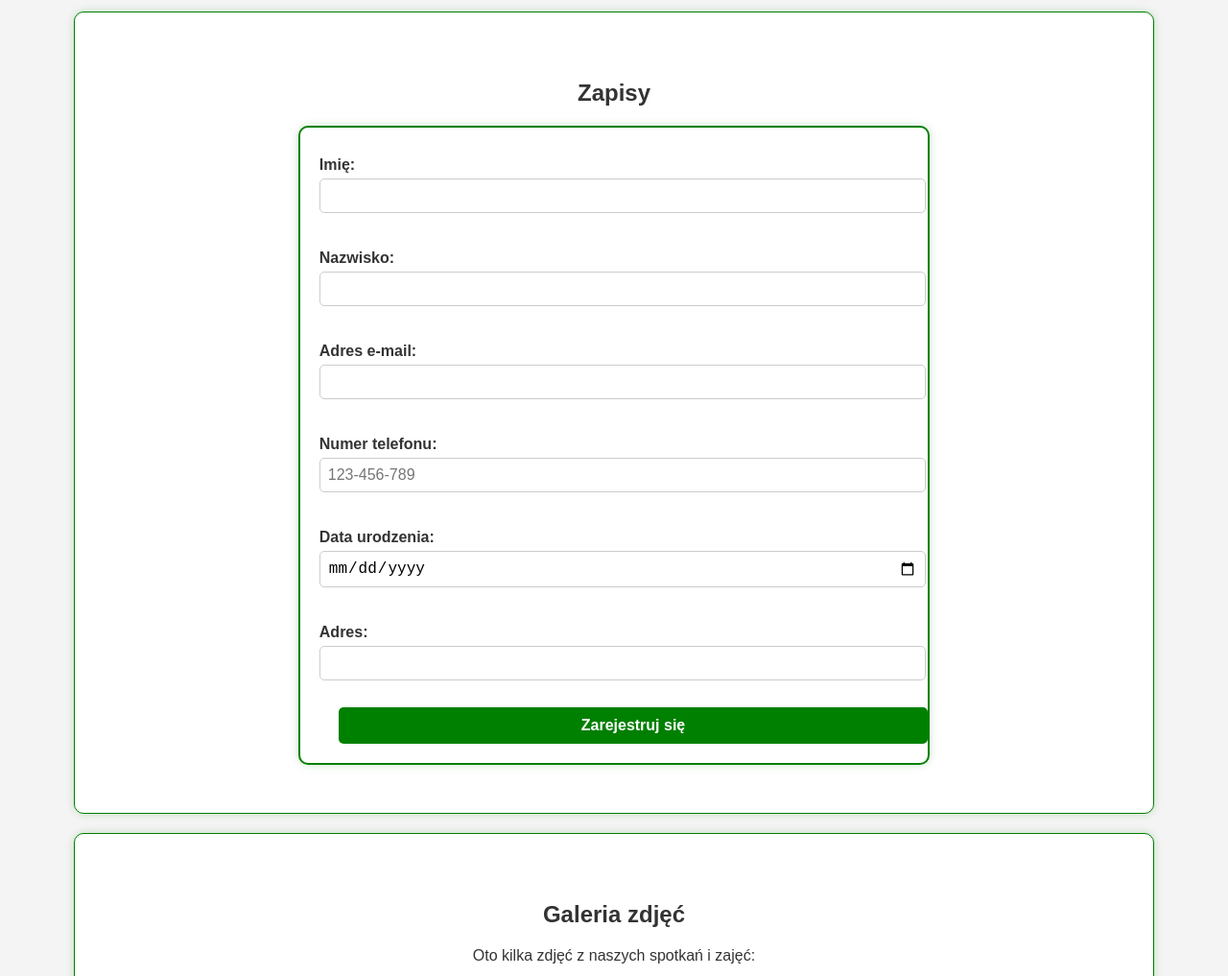
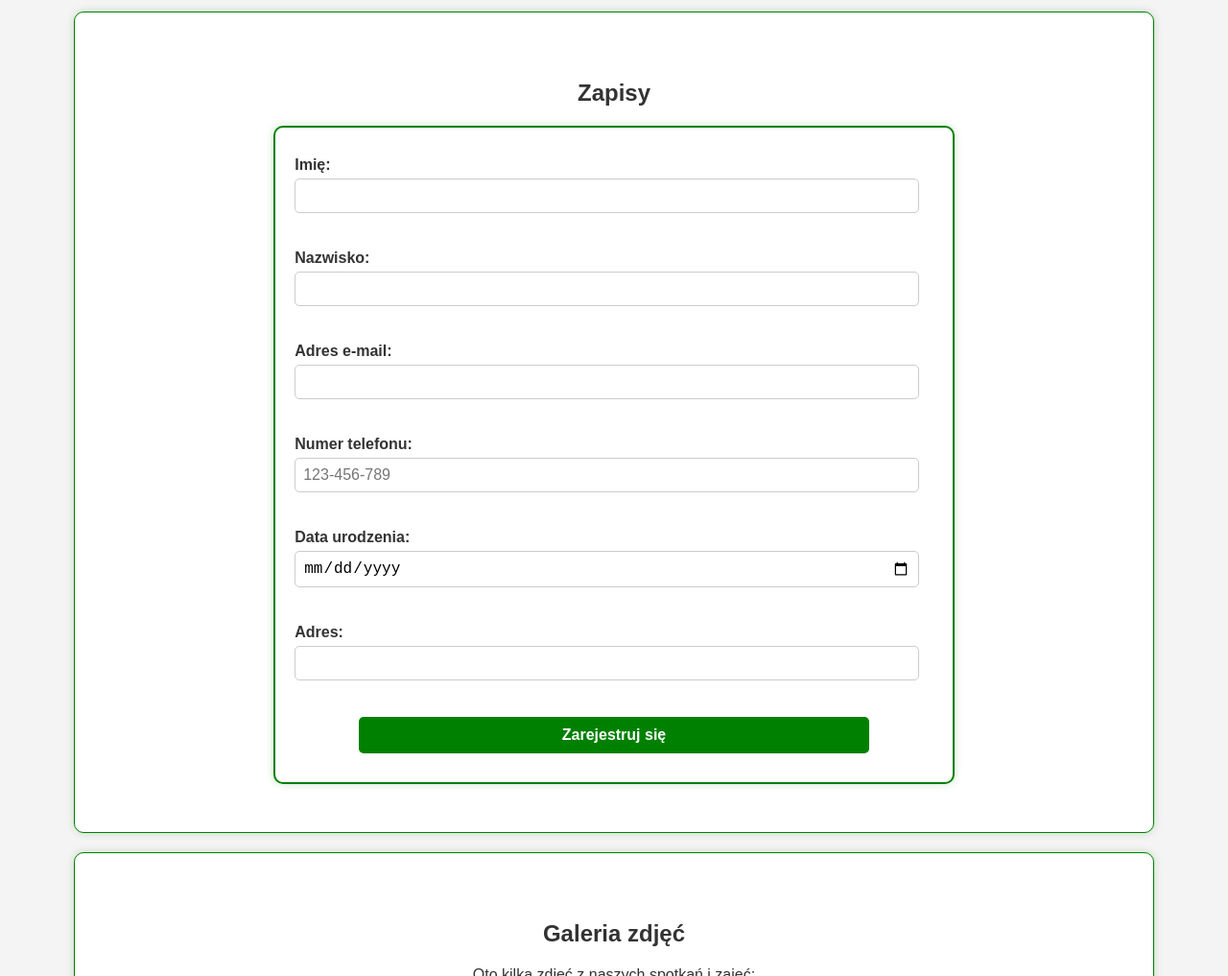
Before and after one commit to mTz8/index.html, a plain HTML site: page index.html in a window 1280 px wide. Shown: the part 1100-2117 px from the top of the page at 96% size. Drawn offline with Linux system fonts and the light colour scheme.

Commit message:
Update styles.css

```diff
--- a/styles.css
+++ b/styles.css
@@ -105,7 +105,7 @@
 			padding: 20px;
 			border-radius: 10px;
 			box-shadow: 0 0 10px rgba(0, 128, 0, 0.2);
-			width: 60%;
+			width: 65%;
 			margin: auto;
 			text-align: left;
 			border: 2px solid green;
@@ -124,6 +124,7 @@
 			border: 1px solid #ccc;
 			border-radius: 5px;
 			font-size: 16px;
+			width: 95%;
 		}
 
 		form button {
@@ -135,7 +136,9 @@
 			cursor: pointer;
 			font-size: 16px;
 			display: block;
-			width: 100%;
+			width: 80%;
+    margin: 10px auto;
+    display: block;
 		}
 
 		form button:hover {
@@ -197,7 +200,7 @@
 			padding: 20px;
 			border-radius: 10px;
 			box-shadow: 0 0 10px rgba(0, 128, 0, 0.2);
-			width: 35%;
+			width: 38%;
 			margin-left: 200px;
 			border: 2px solid green;
 			float: left;
```
